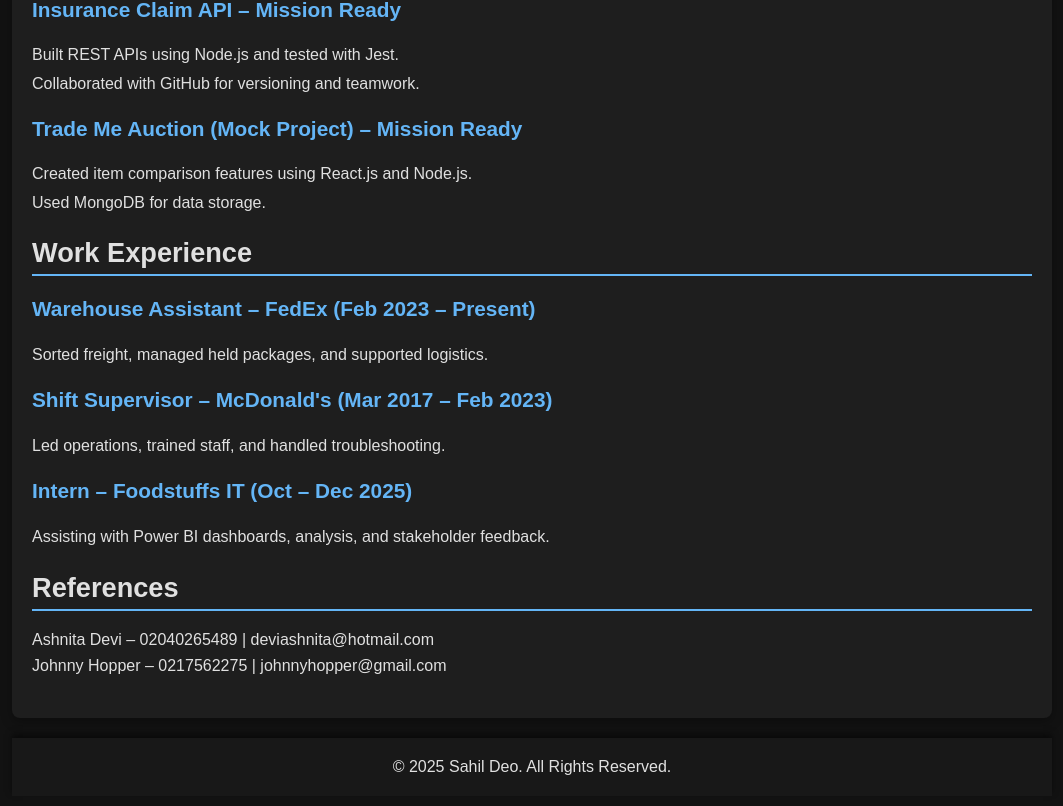
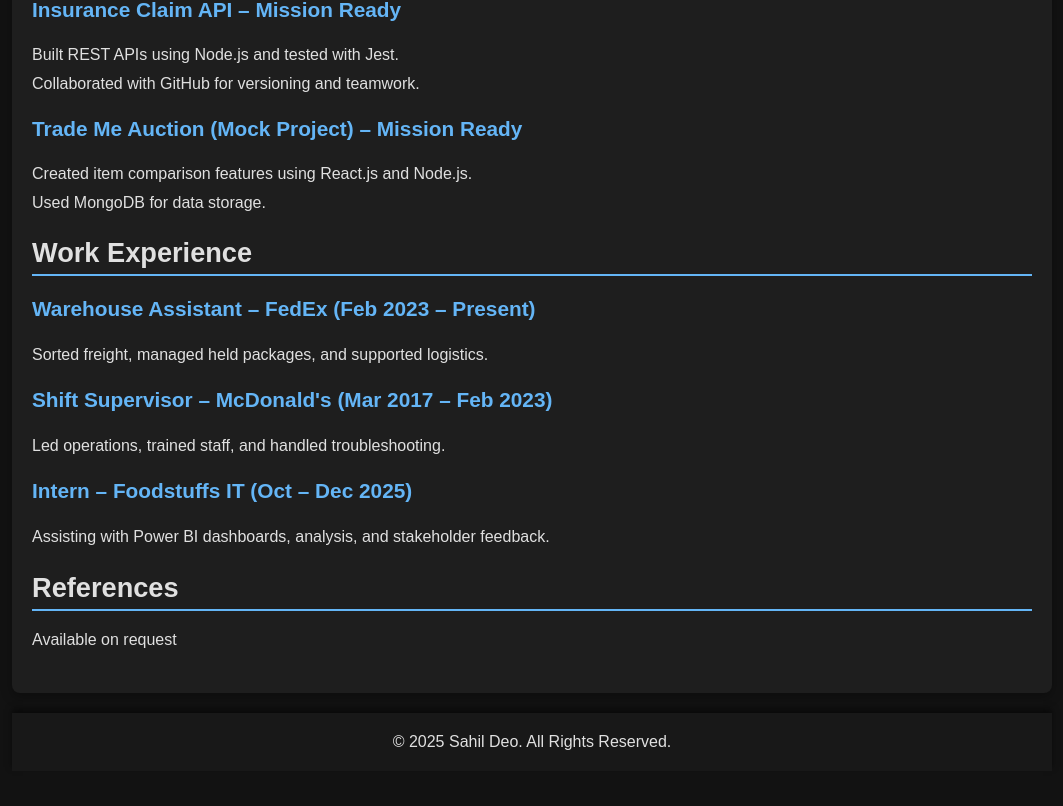
Before and after one commit to DrShady5000/my-portfolio, a React (Create React App) app: page /cv in a window 1280 px wide. Shown: the part 1318-2124 px from the top of the page, without its empty margins (108-1171 px from the left). After the commit the page ends 2099 px from the top, so only its background shows below. Built offline with nearby package versions, Linux system fonts and the light colour scheme.

Commit message:
editied CVPage

```diff
--- a/src/App.css
+++ b/src/App.css
@@ -1,4 +1,3 @@
-/* App.css */
 body {
   font-family: Arial, sans-serif;
   margin: 0;
--- a/src/App.js
+++ b/src/App.js
@@ -1,4 +1,3 @@
-// App.js
 import React from 'react';
 import { BrowserRouter as Router, Routes, Route } from 'react-router-dom';
 import HomePage from './HomePage';
--- a/src/CVPage.js
+++ b/src/CVPage.js
@@ -98,8 +98,7 @@ const CV = () => {
         <section>
           <h2>References</h2>
           <p>
-            Ashnita Devi – 02040265489 | deviashnita@hotmail.com <br />
-            Johnny Hopper – 0217562275 | johnnyhopper@gmail.com
+            Available on request
           </p>
         </section>
       </div>
```
